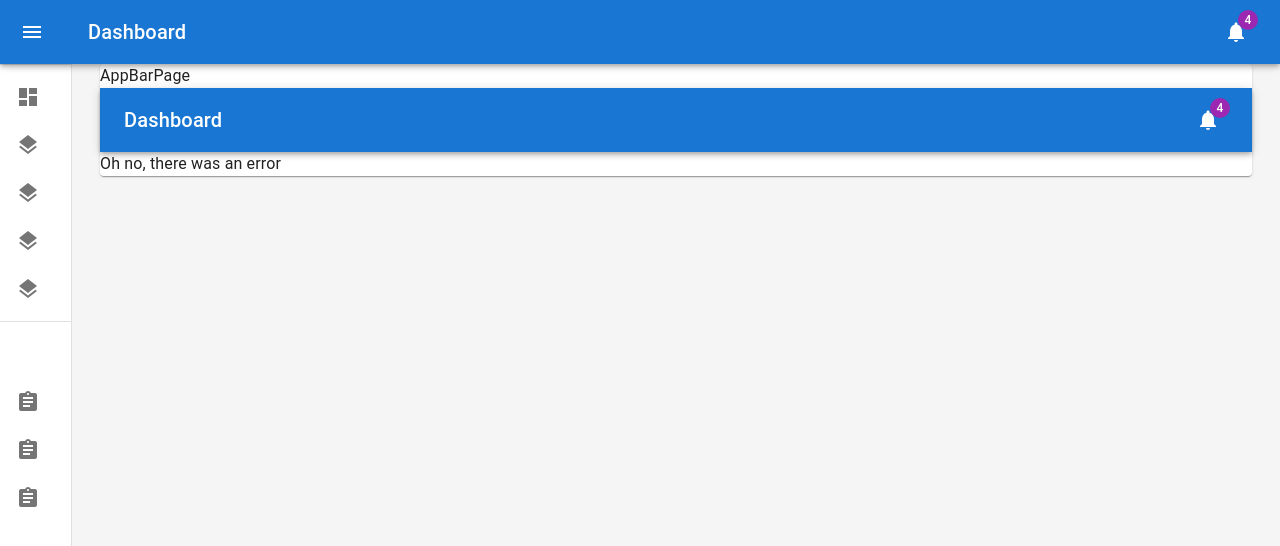
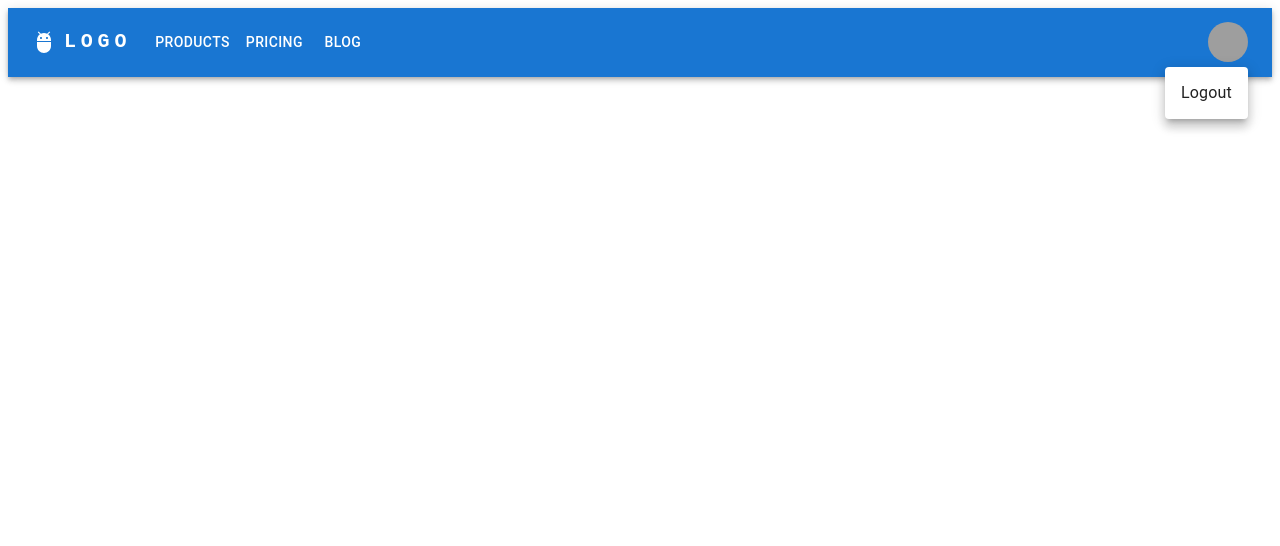
Before and after one commit to wushang1987/buzhuzhai, a React (Vite) app: page /buzhuzhai/header in a window 1280 px wide. Both pictures are taken after a click on the button "Open settings". Shown: the top 546 px of the page. Built offline with nearby package versions, Linux system fonts and the light colour scheme; no server answers; grey boxes are pictures that could not be loaded.

Commit message:
update home page

```diff
--- /dev/null
+++ b/src/Home.jsx
@@ -0,0 +1,11 @@
+import ResponsiveAppBar from "./components/appBar/ResponsiveAppBar";
+
+function Home(props) {
+  return (
+    <div>
+      <ResponsiveAppBar />
+    </div>
+  );
+}
+
+export default Home;
--- a/src/components/appBar/AppBarPage.jsx
+++ b/src/components/appBar/AppBarPage.jsx
@@ -1,11 +1,12 @@
-import React from "react";
 import BasicAppBar from "./BasicAppBar";
+import ResponsiveAppBar from "./ResponsiveAppBar";
 
 export default function AppBarPage() {
   return (
     <div>
       AppBarPage
       <BasicAppBar></BasicAppBar>
+      <ResponsiveAppBar></ResponsiveAppBar>
     </div>
   );
 }
--- /dev/null
+++ b/src/components/appBar/ResponsiveAppBar.jsx
@@ -0,0 +1,180 @@
+import * as React from "react";
+import AppBar from "@mui/material/AppBar";
+import Box from "@mui/material/Box";
+import Toolbar from "@mui/material/Toolbar";
+import IconButton from "@mui/material/IconButton";
+import Typography from "@mui/material/Typography";
+import Menu from "@mui/material/Menu";
+import MenuIcon from "@mui/icons-material/Menu";
+import Container from "@mui/material/Container";
+import Avatar from "@mui/material/Avatar";
+import Button from "@mui/material/Button";
+import Tooltip from "@mui/material/Tooltip";
+import MenuItem from "@mui/material/MenuItem";
+import AdbIcon from "@mui/icons-material/Adb";
+import { useNavigate } from "react-router-dom";
+
+const pages = ["Products", "Pricing", "Blog"];
+const settings = ["Logout"];
+
+const dc = {
+  Logout: {
+    nav: "/signIn",
+  },
+};
+
+function ResponsiveAppBar() {
+  const [anchorElNav, setAnchorElNav] = React.useState(null);
+  const [anchorElUser, setAnchorElUser] = React.useState(null);
+  const [option, setOption] = React.useState(null);
+
+  const handleOpenNavMenu = (event) => {
+    setAnchorElNav(event.currentTarget);
+  };
+  const handleOpenUserMenu = (event) => {
+    setAnchorElUser(event.currentTarget);
+  };
+
+  const handleCloseNavMenu = () => {
+    setAnchorElNav(null);
+  };
+
+  const handleCloseUserMenu = (event) => {
+    setAnchorElUser(null);
+    setOption(event.currentTarget.textContent);
+  };
+  const navigate = useNavigate();
+
+  React.useEffect(() => {
+    if (!option) {
+      return;
+    }
+    const nav = dc[option].nav;
+    console.log(nav);
+    navigate(nav);
+  }, [option]);
+  return (
+    <AppBar position="static">
+      <Container maxWidth="xl">
+        <Toolbar disableGutters>
+          <AdbIcon sx={{ display: { xs: "none", md: "flex" }, mr: 1 }} />
+          <Typography
+            variant="h6"
+            noWrap
+            component="a"
+            href="#app-bar-with-responsive-menu"
+            sx={{
+              mr: 2,
+              display: { xs: "none", md: "flex" },
+              fontFamily: "monospace",
+              fontWeight: 700,
+              letterSpacing: ".3rem",
+              color: "inherit",
+              textDecoration: "none",
+            }}
+          >
+            LOGO
+          </Typography>
+
+          <Box sx={{ flexGrow: 1, display: { xs: "flex", md: "none" } }}>
+            <IconButton
+              size="large"
+              aria-label="account of current user"
+              aria-controls="menu-appbar"
+              aria-haspopup="true"
+              onClick={handleOpenNavMenu}
+              color="inherit"
+            >
+              <MenuIcon />
+            </IconButton>
+            <Menu
+              id="menu-appbar"
+              anchorEl={anchorElNav}
+              anchorOrigin={{
+                vertical: "bottom",
+                horizontal: "left",
+              }}
+              keepMounted
+              transformOrigin={{
+                vertical: "top",
+                horizontal: "left",
+              }}
+              open={Boolean(anchorElNav)}
+              onClose={handleCloseNavMenu}
+              sx={{
+                display: { xs: "block", md: "none" },
+              }}
+            >
+              {pages.map((page) => (
+                <MenuItem key={page} onClick={handleCloseNavMenu}>
+                  <Typography textAlign="center">{page}</Typography>
+                </MenuItem>
+              ))}
+            </Menu>
+          </Box>
+          <AdbIcon sx={{ display: { xs: "flex", md: "none" }, mr: 1 }} />
+          <Typography
+            variant="h5"
+            noWrap
+            component="a"
+            href="#app-bar-with-responsive-menu"
+            sx={{
+              mr: 2,
+              display: { xs: "flex", md: "none" },
+              flexGrow: 1,
+              fontFamily: "monospace",
+              fontWeight: 700,
+              letterSpacing: ".3rem",
+              color: "inherit",
+              textDecoration: "none",
+            }}
+          >
+            LOGO
+          </Typography>
+          <Box sx={{ flexGrow: 1, display: { xs: "none", md: "flex" } }}>
+            {pages.map((page) => (
+              <Button
+                key={page}
+                onClick={handleCloseNavMenu}
+                sx={{ my: 2, color: "white", display: "block" }}
+              >
+                {page}
+              </Button>
+            ))}
+          </Box>
+
+          <Box sx={{ flexGrow: 0 }}>
+            <Tooltip title="Open settings">
+              <IconButton onClick={handleOpenUserMenu} sx={{ p: 0 }}>
+                <Avatar alt="Remy Sharp" src="/static/images/avatar/2.jpg" />
+              </IconButton>
+            </Tooltip>
+            <Menu
+              sx={{ mt: "45px" }}
+              id="menu-appbar"
+              anchorEl={anchorElUser}
+              anchorOrigin={{
+                vertical: "top",
+                horizontal: "right",
+              }}
+              keepMounted
+              transformOrigin={{
+                vertical: "top",
+                horizontal: "right",
+              }}
+              open={Boolean(anchorElUser)}
+              onClose={handleCloseUserMenu}
+            >
+              {settings.map((setting) => (
+                <MenuItem key={setting} onClick={handleCloseUserMenu}>
+                  <Typography textAlign="center">{setting}</Typography>
+                </MenuItem>
+              ))}
+            </Menu>
+          </Box>
+        </Toolbar>
+      </Container>
+    </AppBar>
+  );
+}
+export default ResponsiveAppBar;
```
Also changed, not shown: src/main.jsx (+11 -10 lines).
